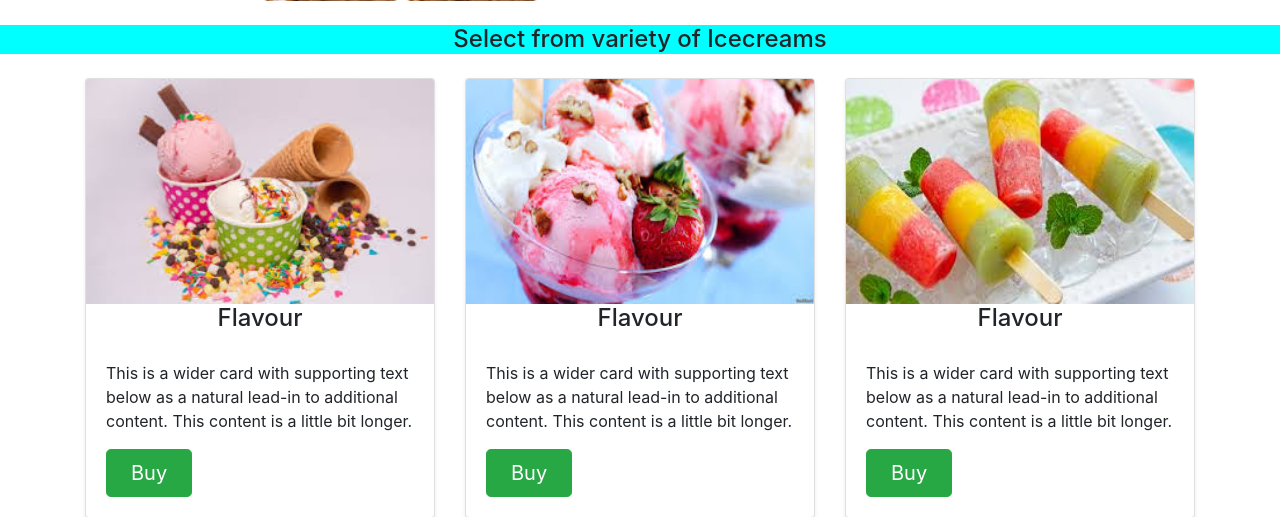
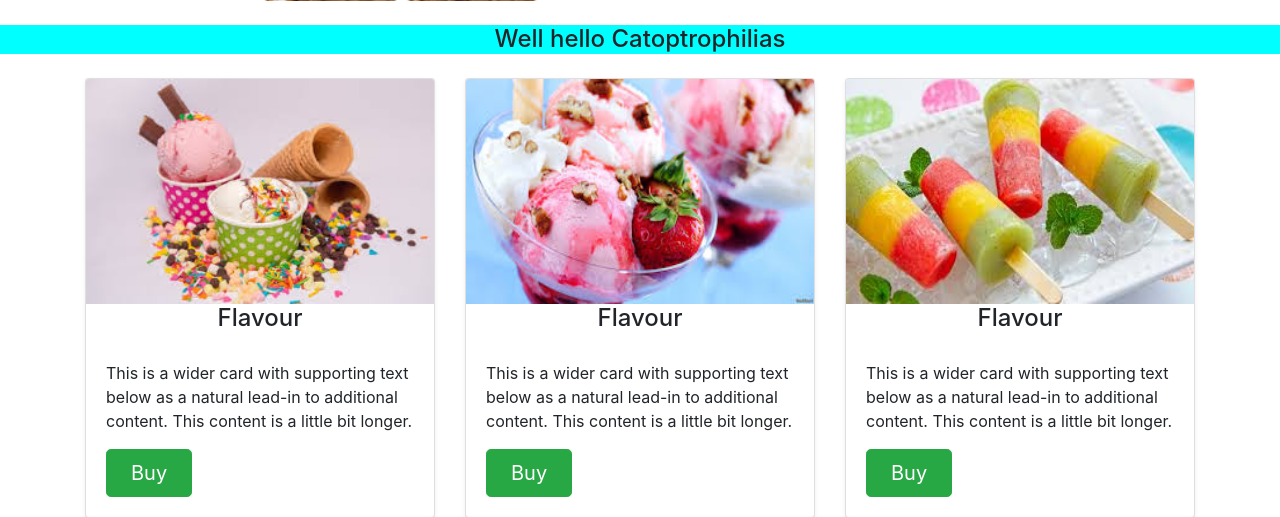
Before and after one commit to Teknath-jha/Ice-Cream-SHop, a Django app: page / in a window 1280 px wide. Shown: the part 467-984 px from the top of the page. Run offline with Django 3.2, Linux system fonts and the light colour scheme; some libraries are stand-ins or nearby versions.

Commit message:
Update index.html
title->Catoptrophilia.

```diff
--- a/templates/index.html
+++ b/templates/index.html
@@ -47,7 +47,7 @@
 </div>
 
 
-<h4 class="my-4" style="background-color:cyan;" align="center">Select from variety of Icecreams</h4>
+<h4 class="my-4" style="background-color:cyan;" align="center">Well hello Catoptrophilias</h4>
 
 <!-- Ice cream options  below  -->
 
```
